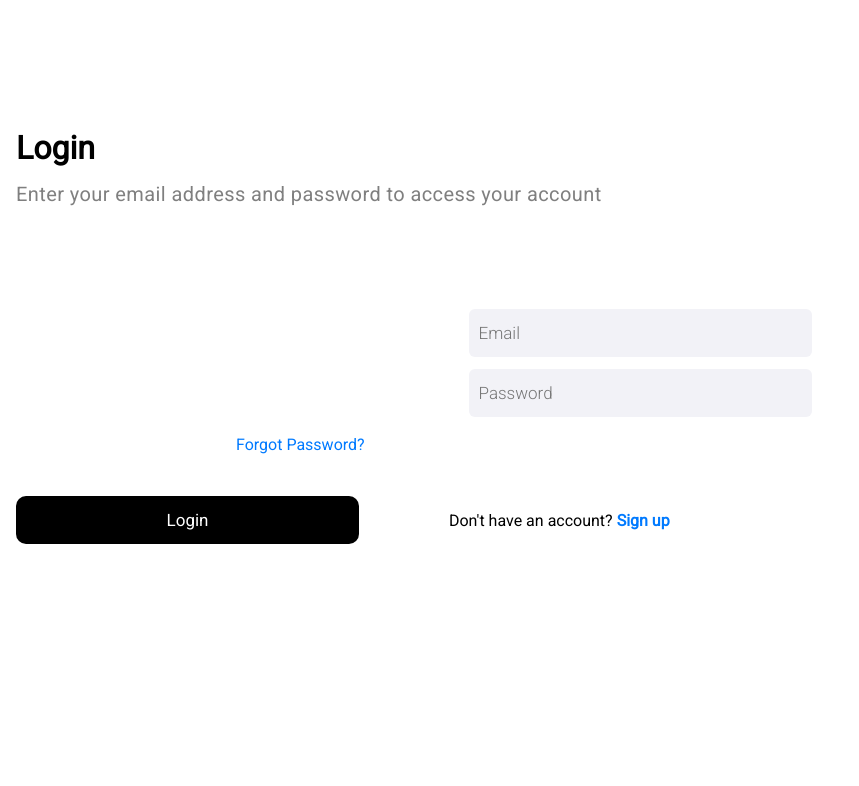
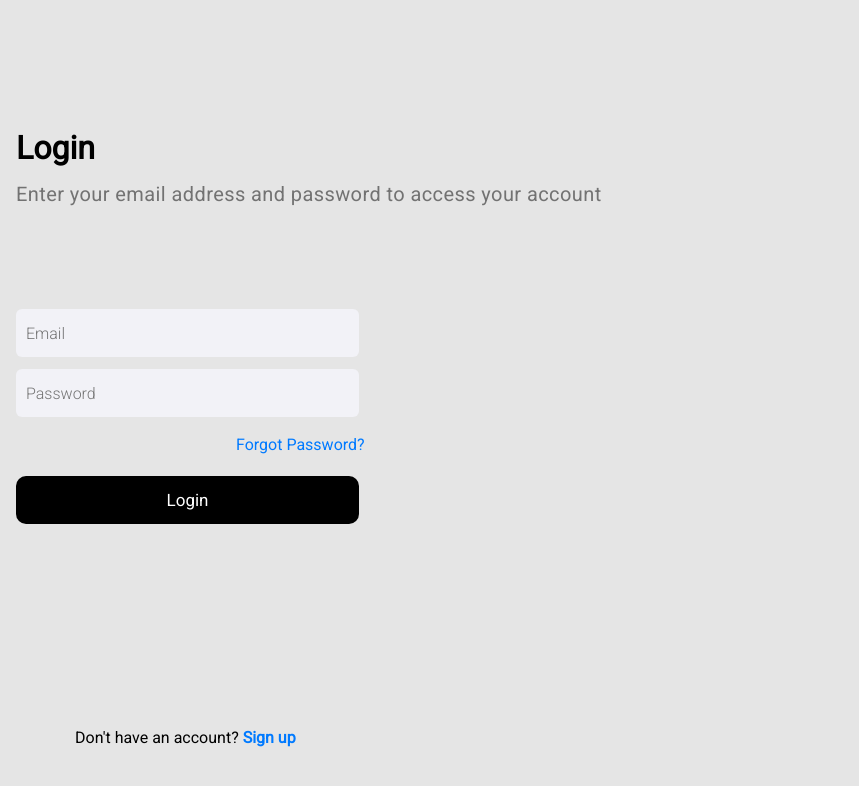
Before and after one commit to matteusfrancadev/Login-Mobile, a plain HTML site: page index.html in a window 1280 px wide. Shown: the whole page, without its empty margins (0-859 px from the left). Drawn offline with Linux system fonts and the light colour scheme.

Commit message:
add new photo and modified html and css

```diff
--- a/index.html
+++ b/index.html
@@ -20,10 +20,11 @@
         <p class="paragraph-01">Enter your email address and password to access your account</p>
         <input class="input" placeholder="Email" type="text">
         <input class="input" placeholder="Password" type="password">
-        <a href=""> Forgot Password?</a>
-        <button>Login</button>
-        <p class="paragraph-02"> Don't have an account? <strong>Sign up</strong></p>
-
+        <div class="container-02">
+            <a href=""> Forgot Password?</a>
+            <button>Login</button>
+            <p class="paragraph-02"> Don't have an account? <strong>Sign up</strong></p>
+        </div>
     </div>
 
 
--- a/styles.css
+++ b/styles.css
@@ -3,38 +3,39 @@
     margin: 0;
     box-sizing: border-box;
     font-family: 'Roboto', sans-serif;
+    background-color: #E5E5E5;
 }
-
 h1 {
-    margin: 128px 277px 12px 16px;
+    margin-top: 128px;
+    margin-left: 16px;
     font-style: normal;
-    font-weight: 700px;
+    font-weight: 500px;
     font-size: 32px;
     line-height: 41px;
-    display: block;
 }
 
 .paragraph-01 {
     color: rgba(0, 0, 0, 0.5);
-    display: block;
-    margin: 0px 16px 102px 16px;
+    margin-top: 12px;
+    margin-left: 16px;
     font-style: normal;
-    font-weight: px;
     font-size: 20px;
     line-height: 26px;
     letter-spacing: 0.41px;
+    margin-bottom: 102px;
 }
 
 input {
     display: block;
-    margin: 12px auto;
+    margin-bottom: 12px;
+    margin-left: 16px;
     background: #F2F2F7;
     border-radius: 6px;
     width: 343px;
     Height: 48px;
     border: none;
     font-weight: 300;
-    font-size: 17px;
+    font-size: 16px;
 }
 
 .input::placeholder {
@@ -42,10 +43,11 @@ input {
 }
 
 a {
-    margin: 17px 16px 20px 236px;
+    display: block;
+    margin-top: 17px;
+    margin-left: 236px;
     cursor: pointer;
     text-decoration: none;
-    display: block;
     color: #007AFF;
     font-size: 16px;
     line-height: 22px;
@@ -53,8 +55,9 @@ a {
 
 button {
     color:#FFFFFF;
+    margin-top: 20px;
+    margin-left: 16px;
     background-color: #000000;
-    margin: 20px 16px 204px 16px;
     width:343px;
     height:48px;
     border: none;
@@ -68,9 +71,8 @@ button {
     font-weight: 500;
     font-size: 16px;
     line-height: 19px;
-    display: inline-block;
-    margin-left: 70px;
-    margin-bottom: 20px;
+    margin-top: 204px;
+    margin-left: 75px;
 }
 
 strong {
```
Also changed, not shown: 2021-11-11 (2).png (added), caricatura.png (added).
